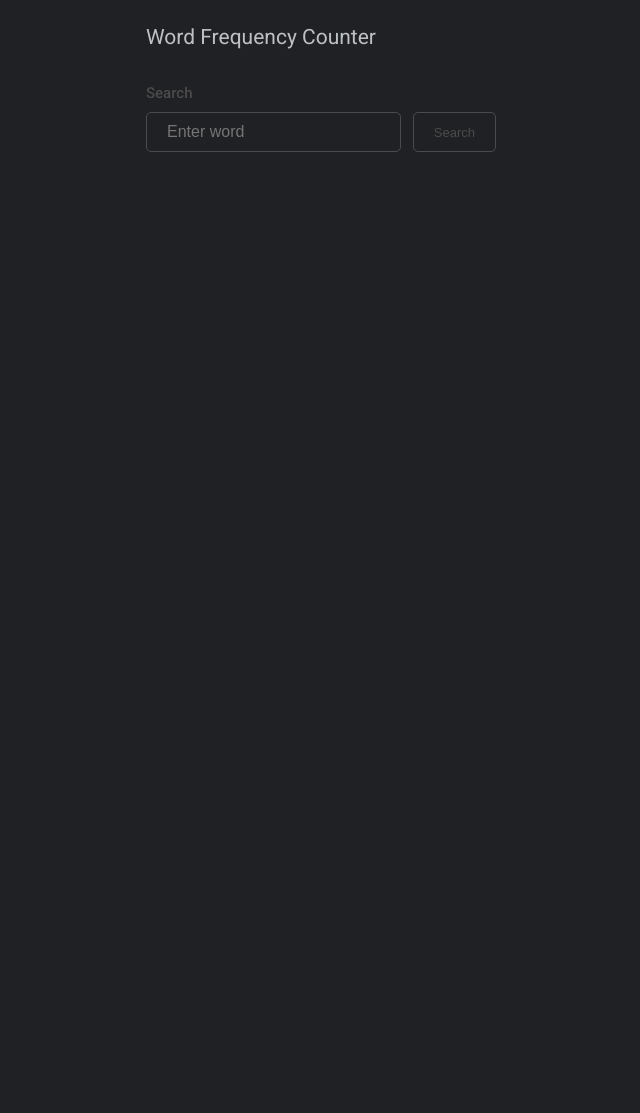
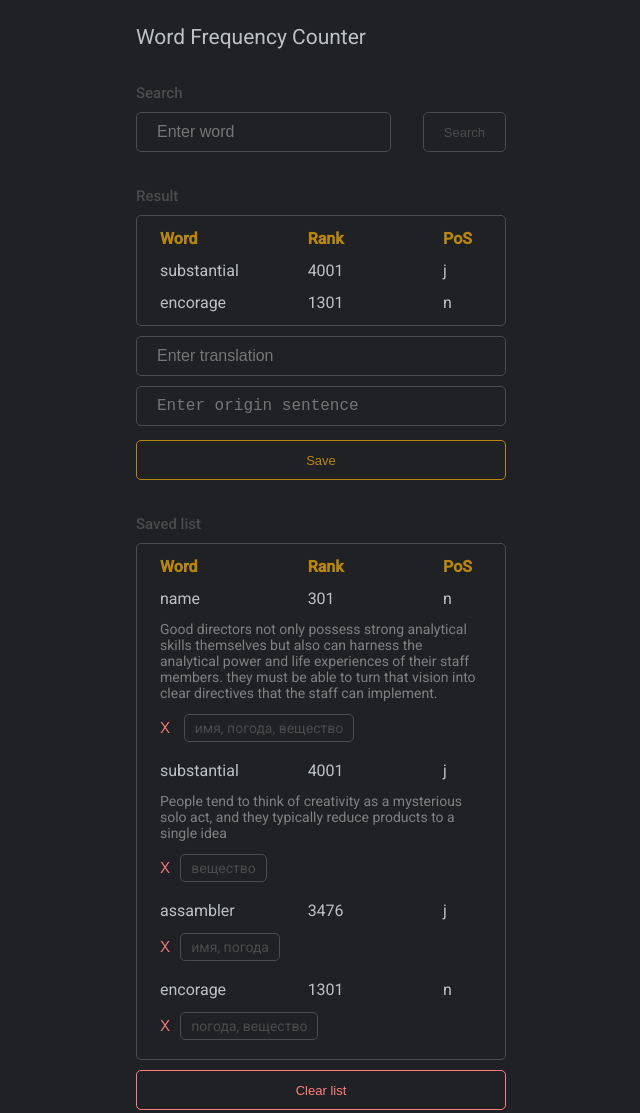
Before and after one commit to aapxx87/word_rate_source, a website built with webpack: page src/index.html in a window 1280 px wide. Shown: the whole page, without its empty margins (319-959 px from the left). Before the commit the page ends 800 px from the top, so only its background shows below. Built offline with nearby package versions, Linux system fonts and the light colour scheme.

Commit message:
style: table proportion, container width

```diff
--- a/src/index.html
+++ b/src/index.html
@@ -42,12 +42,162 @@
 
 
       <!-- Контейнер с выводом результата поиска -->
-      <div class="result_box"></div>
+      <!-- <div class="result_box"></div> -->
 
 
 
       <!-- Конейнер сохранения слов -->
-      <div class="save_box"></div>
+      <!-- <div class="save_box"></div> -->
+
+
+      <!-- Контейнер с выводом результата поиска -->
+      <div class="result_box">
+
+        <div class="subheading">
+          <p class="subheading_text">Result</p>
+        </div>
+
+        <div class="table_box">
+
+          <table class="table">
+
+            <thead>
+              <th>Word</th>
+              <th>Rank</th>
+              <th>PoS</th>
+            </thead>
+
+            <tbody class="tbody">
+
+              <tr>
+                <td class="td_long">substantial</td>
+                <td class="td_medium">4001</td>
+                <td class="td_pos">j</td>
+              </tr>
+
+              <tr>
+                <td class="td_long">encorage</td>
+                <td class="td_medium">1301</td>
+                <td class="td_pos">n</td>
+              </tr>
+
+            </tbody>
+          </table>
+
+        </div>
+
+        <div>
+          <input type="text" class="input input_translate" placeholder="Enter translation">
+        </div>
+
+        <div>
+          <textarea name="" id="" cols="30" rows="1" class="textarea" placeholder="Enter origin sentence"></textarea>
+        </div>
+
+        <div>
+          <button class="btn btn-long btn-save">Save</button>
+        </div>
+
+      </div>
+
+
+
+      <!-- Конейнер сохранения слов -->
+      <div class="save_box">
+
+        <div class="subheading">
+          <p class="subheading_text">Saved list</p>
+        </div>
+
+
+        <div class="table_box">
+
+          <table class="table table-save">
+
+            <thead>
+              <th>Word</th>
+              <th>Rank</th>
+              <th>PoS</th>
+            </thead>
+
+            <tbody class="tbody">
+
+              <tr>
+                <td class="td_long">name</td>
+                <td class="td_medium">301</td>
+                <td class="td_pos">n</td>
+              </tr>
+
+              <tr>
+                <td colspan="3" class="tr_translate tr-sentence">
+                  <span class="full_sentence">Good directors not only possess strong
+                    analytical skills themselves but also can harness the analytical power and life experiences of their
+                    staff members. they must be able to turn that vision into clear directives that the staff can
+                    implement.</span>
+                </td>
+              </tr>
+
+              <tr>
+                <td colspan="3" class="tr_translate">
+                  <span class="delete_item_btn">x</span>
+                  <span class="rus_text">имя, погода, вещество</span>
+                  <!-- <div class="delete_item_btn">x</div> -->
+                </td>
+              </tr>
+
+              <tr>
+                <td class="td_long">substantial</td>
+                <td class="td_medium">4001</td>
+                <td class="td_pos">j</td>
+              </tr>
+
+              <tr>
+                <td colspan="3" class="tr_translate tr-sentence">
+                  <span class="full_sentence">People tend to think of creativity as a mysterious solo act, and they
+                    typically reduce products to a single idea</span>
+                </td>
+              </tr>
+
+              <tr>
+                <td colspan="3" class="tr_translate"> <span class="delete_item_btn">x</span><span
+                    class="rus_text">вещество</span></td>
+              </tr>
+
+
+
+              <tr>
+                <td class="td_long">assambler</td>
+                <td class="td_medium">3476</td>
+                <td class="td_pos">j</td>
+              </tr>
+
+              <tr>
+                <td colspan="3" class="tr_translate"> <span class="delete_item_btn">x</span><span class="rus_text">имя,
+                    погода</span></td>
+              </tr>
+
+              <tr>
+                <td class="td_long">encorage</td>
+                <td class="td_medium">1301</td>
+                <td class="td_pos">n</td>
+              </tr>
+
+              <tr>
+                <td colspan="3" class="tr_translate"> <span class="delete_item_btn">x</span><span
+                    class="rus_text">погода, вещество</span></td>
+              </tr>
+
+            </tbody>
+          </table>
+
+        </div>
+
+        <div>
+          <button class="btn btn-long btn-clear">Clear list</button>
+        </div>
+
+      </div>
+
 
 
 
--- a/src/styles/result.css
+++ b/src/styles/result.css
@@ -23,7 +23,7 @@ ul {
 /* table */
 
 .table_box {
-  max-width: 350px;
+  max-width: 100%;
   margin: 0 auto;
 }
 
@@ -48,20 +48,16 @@ ul {
   font-weight: 400;
 }
 
-/* td {
-  width: 33%;
-} */
-
 .td_long {
-  width: 50%;
+  width: 44%;
 }
 
 .td_medium {
-  width: 30%;
+  width: 40%;
 }
 
 .td_pos {
-  width: 20%;
+  width: 16%;
 }
 
 /* text area */
--- a/src/styles/style.css
+++ b/src/styles/style.css
@@ -23,11 +23,25 @@ body {
   background: #202124;
   color: var(--gray-light);
   font-family: 'Roboto', sans-serif;
+  -ms-overflow-style: none;  /* IE and Edge */
+  scrollbar-width: none;  /* Firefox */
+  overflow: auto;
 }
 
 
+body::-webkit-scrollbar {
+  display: none;
+}
+
+html {
+  scrollbar-width: none;
+}
+
+
+
+
 .container {
-  max-width: 350px;
+  max-width: 370px;
   margin: 0 auto;
   padding-bottom: 40px;
 }
```
